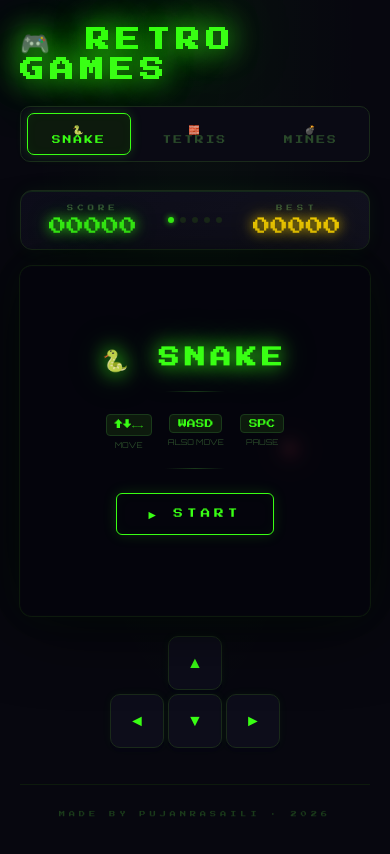
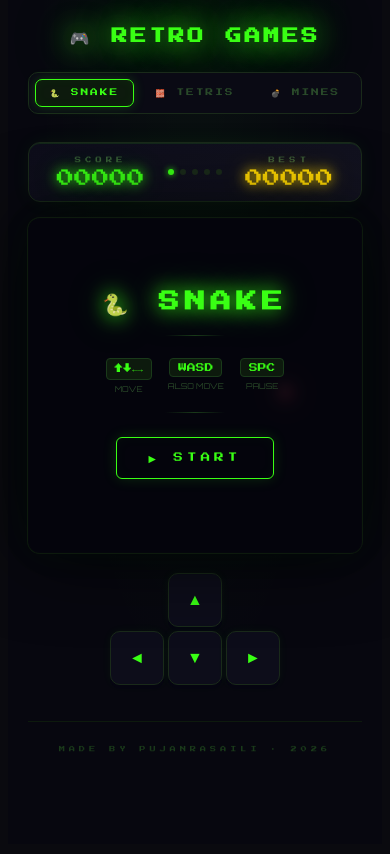
Before and after one commit to pujanrasaili/retro-browser-games, a React (Create React App) app: page / in a window 390 px wide. Shown: the top 854 px of the page. Built offline with nearby package versions, Linux system fonts and the light colour scheme.

Commit message:
📱 Mobile: Improve tap targets, prevent text selection, responsive nav, smooth scroll

```diff
--- a/src/index.css
+++ b/src/index.css
@@ -31,3 +31,28 @@ body {
 .pixel-font {
   font-family: 'Press Start 2P', monospace;
 }
+
+/* Mobile global improvements */
+@media (max-width: 480px) {
+  body { font-size: 14px; }
+
+  .app { padding: 14px 10px; }
+
+  .app-title { font-size: 1rem !important; letter-spacing: 3px !important; }
+
+  .game-nav { flex-wrap: wrap; justify-content: center; gap: 6px !important; }
+
+  .nav-btn { padding: 8px 14px !important; font-size: 0.48rem !important; }
+}
+
+/* Smooth scrolling */
+html { scroll-behavior: smooth; }
+
+/* Better tap targets on mobile */
+button { -webkit-tap-highlight-color: transparent; }
+
+/* Prevent text selection on game elements */
+.board, .mine-board, .tetris-board {
+  -webkit-user-select: none;
+  user-select: none;
+}
```
